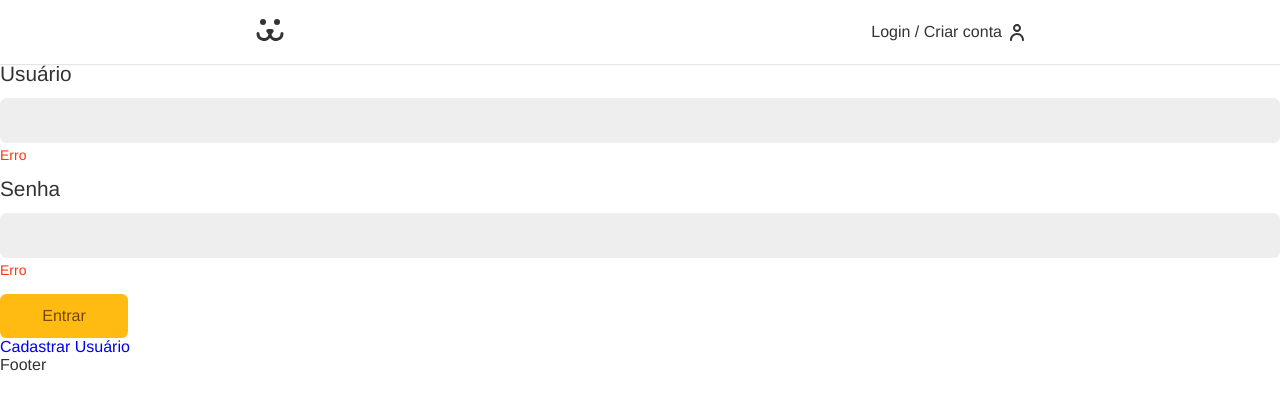
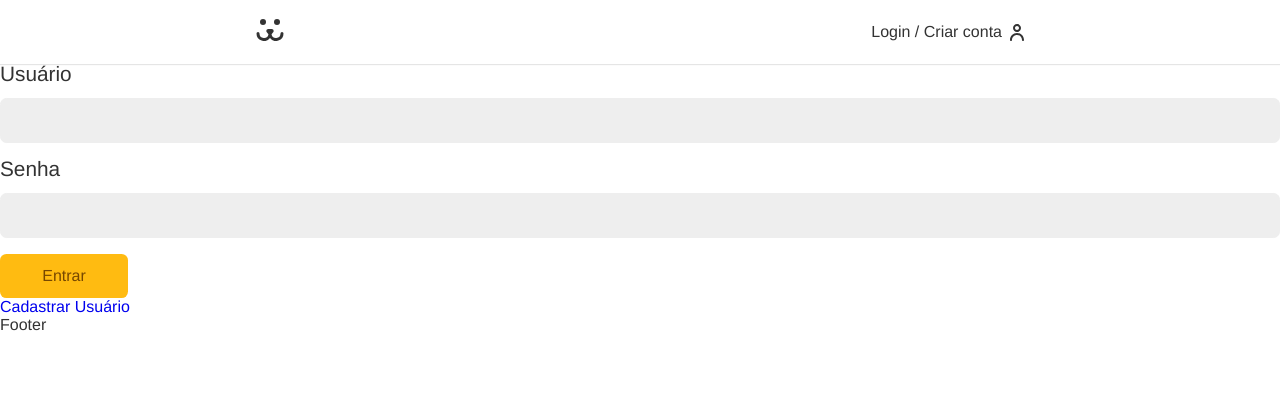
Before and after one commit to matheusmfeitoza/dogs, a React (Create React App) app: page /login in a window 1280 px wide. Shown: the top 410 px of the page. Built offline with nearby package versions, Linux system fonts and the light colour scheme.

Commit message:
Create a custom hook, useForm, now all inputs will be validate

```diff
--- a/src/Components/Form/Input/Input.jsx
+++ b/src/Components/Form/Input/Input.jsx
@@ -12,8 +12,11 @@ const Input = (props) => {
         type={props.type}
         id={props.id}
         name={props.name}
+        value={props.value}
+        onChange={props.onChange}
+        onBlur={props.onBlur}
       />
-      <p className={styles.erro}>Erro</p>
+      {props.error && <p className={styles.erro}>{props.error}</p>}
     </div>
   );
 };
--- a/src/Components/Login/LoginForm.jsx
+++ b/src/Components/Login/LoginForm.jsx
@@ -2,24 +2,28 @@ import React from "react";
 import { Link } from "react-router-dom";
 import Input from "../Form/Input/Input";
 import Button from "../Form/Button/Button";
+import useForm from "../../Hooks/useForm";
 
 const LoginForm = () => {
-  const [username, setUsername] = React.useState("");
-  const [password, setPassword] = React.useState("");
+  const username = useForm();
+  const password = useForm();
+
   const handleSubmit = (event) => {
     event.preventDefault();
+    if (username.validate() && password.validate()) {
       fetch("https://dogsapi.origamid.dev/json/jwt-auth/v1/token", {
         method: "POST",
         headers: {
           "Content-Type": "application/json",
         },
         body: JSON.stringify({
-        username,
-        password,
+          username: username.value,
+          password: password.value,
         }),
       })
         .then((data) => data.json())
         .then((response) => console.log(response));
+    }
   };
 
   return (
@@ -27,18 +31,12 @@ const LoginForm = () => {
       <form onSubmit={handleSubmit}>
         <Input
           type="text"
-          id={username}
           label="Usuário"
-          name={username}
-          value={username}
+          id={username.value}
+          name={username.value}
+          {...username}
         />
-        <Input
-          type="password"
-          id={password}
-          label="Senha"
-          name={password}
-          value={password}
-        />
+        <Input type="password" label="Senha" {...password} />
         <Button>Entrar</Button>
       </form>
       <Link to="/login/createuser">Cadastrar Usuário</Link>
--- /dev/null
+++ b/src/Hooks/useForm.jsx
@@ -0,0 +1,54 @@
+import React from "react";
+
+const useForm = (type) => {
+  // Type of types will be accept on Hook, at moment we will validate only e-mails
+  const typesValidation = {
+    email: {
+      regex:
+        /^(([^<>()[\]\\.,;:\s@"]+(\.[^<>()[\]\\.,;:\s@"]+)*)|(".+"))@((\[[0-9]{1,3}\.[0-9]{1,3}\.[0-9]{1,3}\.[0-9]{1,3}\])|(([a-zA-Z\-0-9]+\.)+[a-zA-Z]{2,}))$/,
+      message: "Por favor, informe um e-mail válido!",
+    },
+  };
+  // states
+  const [value, setValue] = React.useState("");
+  const [error, setError] = React.useState(null);
+
+  //Logic
+  const onChange = ({ target }) => {
+    if (error) {
+      validate(target.value);
+    }
+    setValue(target.value);
+  };
+
+  const validate = (value) => {
+    // Skipping validate for inputs not null
+    if (type === false) {
+      return true;
+    }
+    if (value.length === 0) {
+      setError("Preencha um valor");
+      return false;
+    } else if (
+      typesValidation[type] &&
+      !typesValidation[type].regex.test(value)
+    ) {
+      setError(typesValidation[type].message);
+      return false;
+    } else {
+      setError(null);
+      return true;
+    }
+  };
+
+  return {
+    value,
+    setValue,
+    onChange,
+    error,
+    validate: () => validate(value),
+    onBlur: () => validate(value),
+  };
+};
+
+export default useForm;
```
Lines whose indentation alone changed are shown as unchanged.
